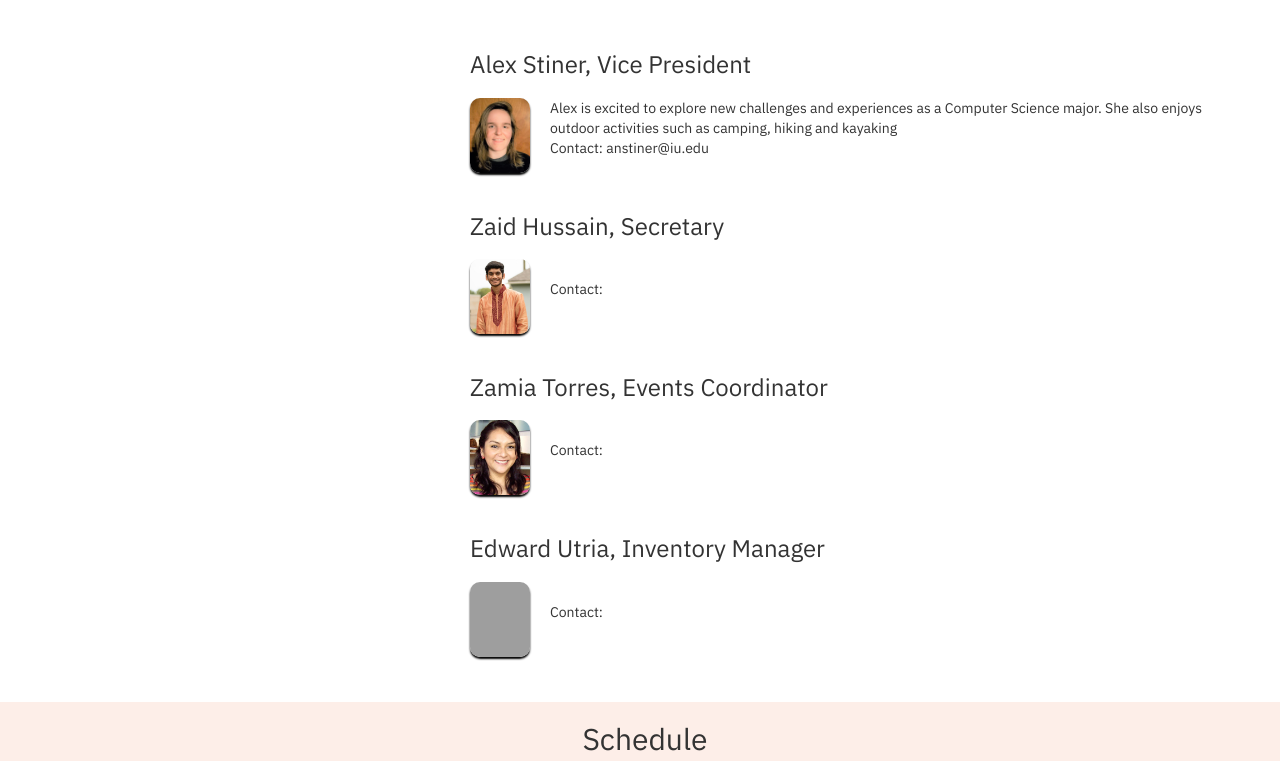
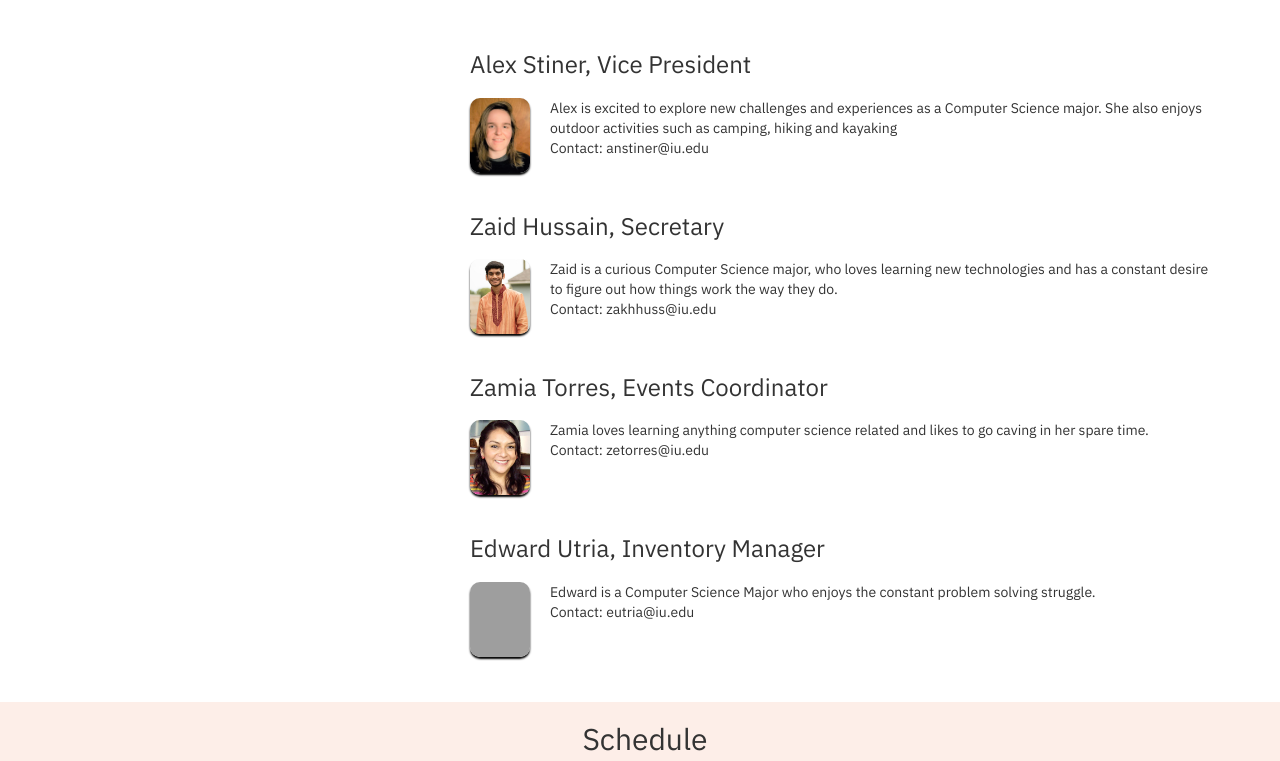
Before and after one commit to ius-csg/csghomepage, a Jekyll site: the page built from index.html, in a window 1280 px wide and 900 px high, scrolled down 1684 px, cut to the strip 0-761 px from the top of the window. Built offline with Jekyll 4.4.1, drawn with Linux system fonts in a browser that asks for light colours; grey boxes are pictures that could not be loaded.

Commit message:
Added descriptions and contact info for Zaid, Zamia, and Edward.

```diff
--- a/_data/people.yml
+++ b/_data/people.yml
@@ -12,15 +12,15 @@
 
 - name: "Zaid Hussain"
   occupation: "Secretary"
-  description: ""
-  contact:  ""
+  description: "Zaid is a curious Computer Science major, who loves learning new technologies and has a constant desire to figure out how things work the way they do."
+  contact:  "zakhhuss@iu.edu"
 
 - name: "Zamia Torres"
   occupation: "Events Coordinator"
-  description: ""
-  contact: ""
+  description: "Zamia loves learning anything computer science related and likes to go caving in her spare time."
+  contact: "zetorres@iu.edu"
 
 - name: "Edward Utria"
   occupation: "Inventory Manager"
-  description: ""
-  contact: ""
+  description: "Edward is a Computer Science Major who enjoys the constant problem solving struggle."
+  contact: "eutria@iu.edu"
```
